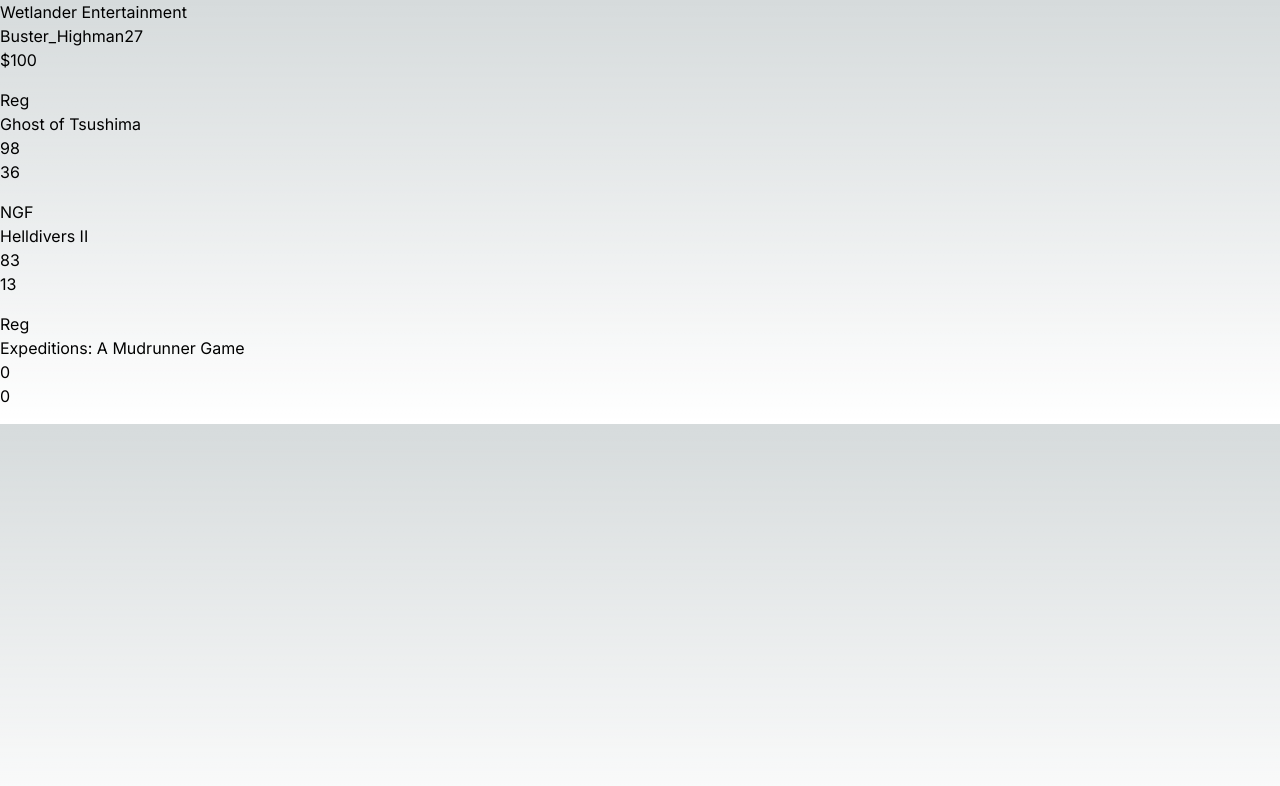
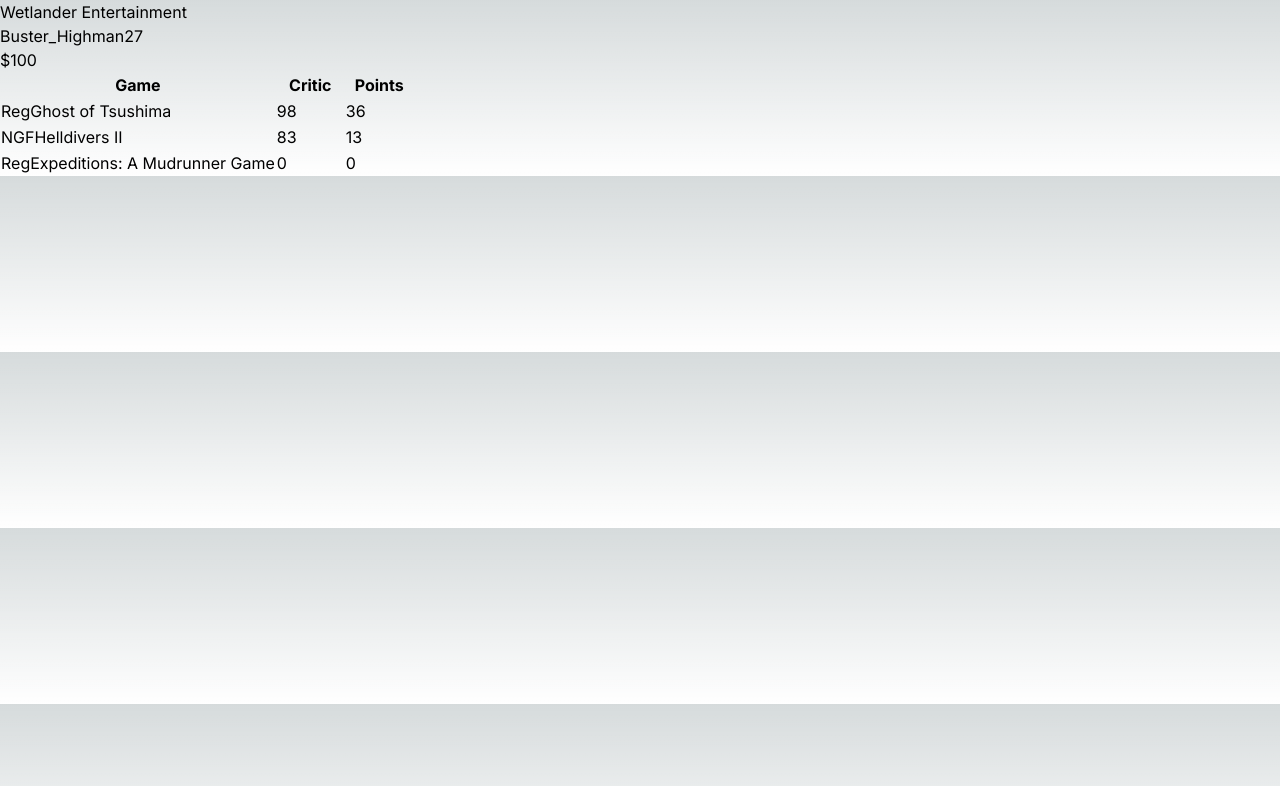
Before and after one commit to matthewcreek/fantasy-critic-revamp, a Next.js app: page / in a window 1280 px wide. Shown: the top 786 px of the page. Built offline with nearby package versions, Linux system fonts and the light colour scheme.

Commit message:
f3 - data displaying in a table - MC

```diff
--- a/src/app/page.tsx
+++ b/src/app/page.tsx
@@ -4,12 +4,11 @@
 
   const gameData = roster.games.map((game, index) => (
     <>
-      <div className="py-2" key={index}>
-        <h1>{game.category}</h1>
-        <h1>{game.name}</h1>
-        <h1>{game.criticScore}</h1>
-        <h1>{game.points}</h1>
-      </div>
+      <tr>
+        <td>{`${game.category}${game.name}`}</td>
+        <td>{game.criticScore}</td>
+        <td>{game.points}</td>
+      </tr>
     </>
   ))
 
@@ -19,7 +18,14 @@
         <h1>{roster.publisherName}</h1>
         <h1>{roster.userDisplayName}</h1>
         <h1>{`\$${roster.budget}`}</h1>
-        <h1 className="py-2">{gameData}</h1>
+        <table>
+          <tr>
+            <th className="w-2/3">Game</th>
+            <th className="w-1/6">Critic</th>
+            <th className="w-1/6">Points</th>
+          </tr>
+          {gameData}
+        </table>
       </div>
     </>
   );
```
